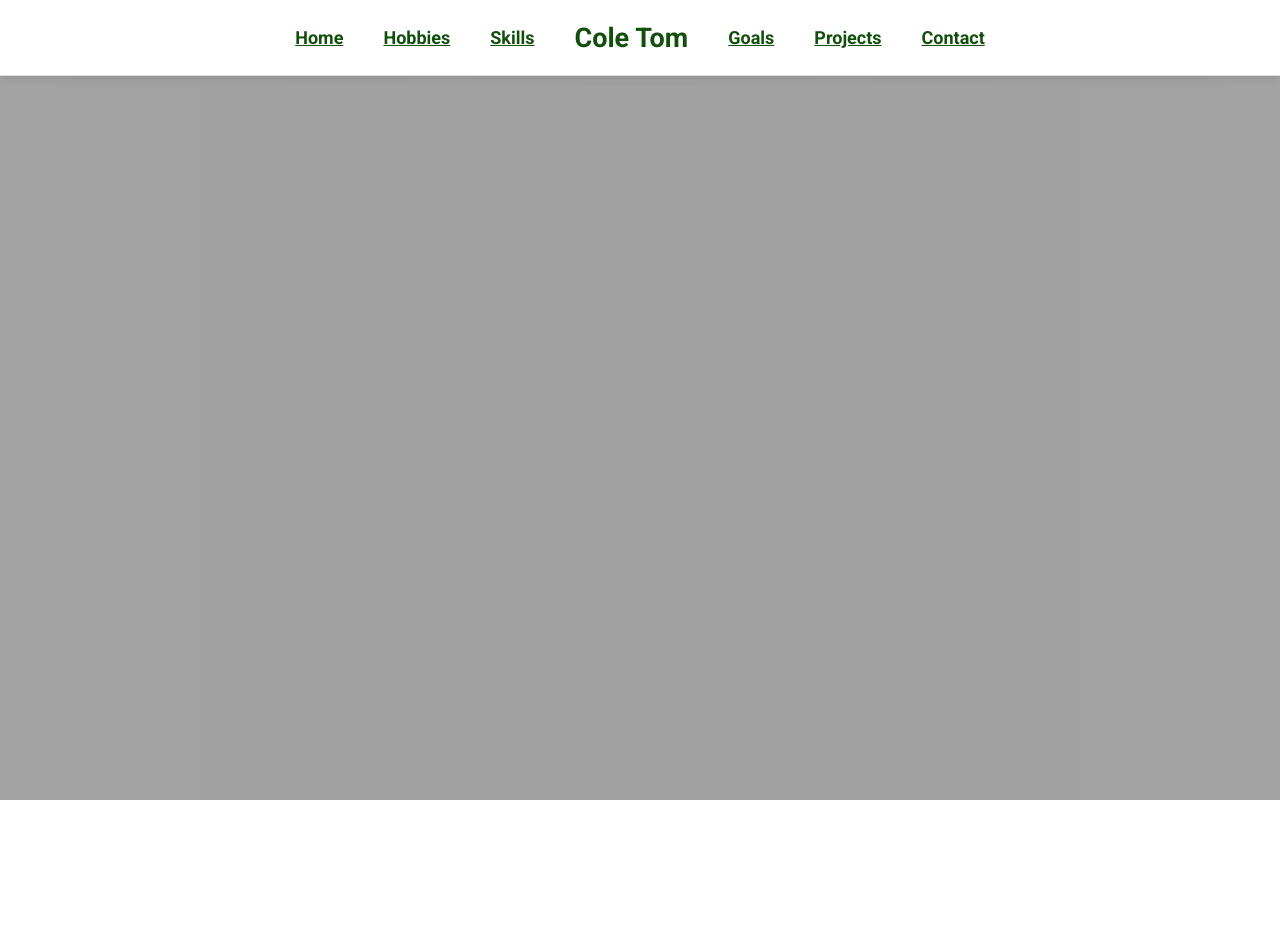
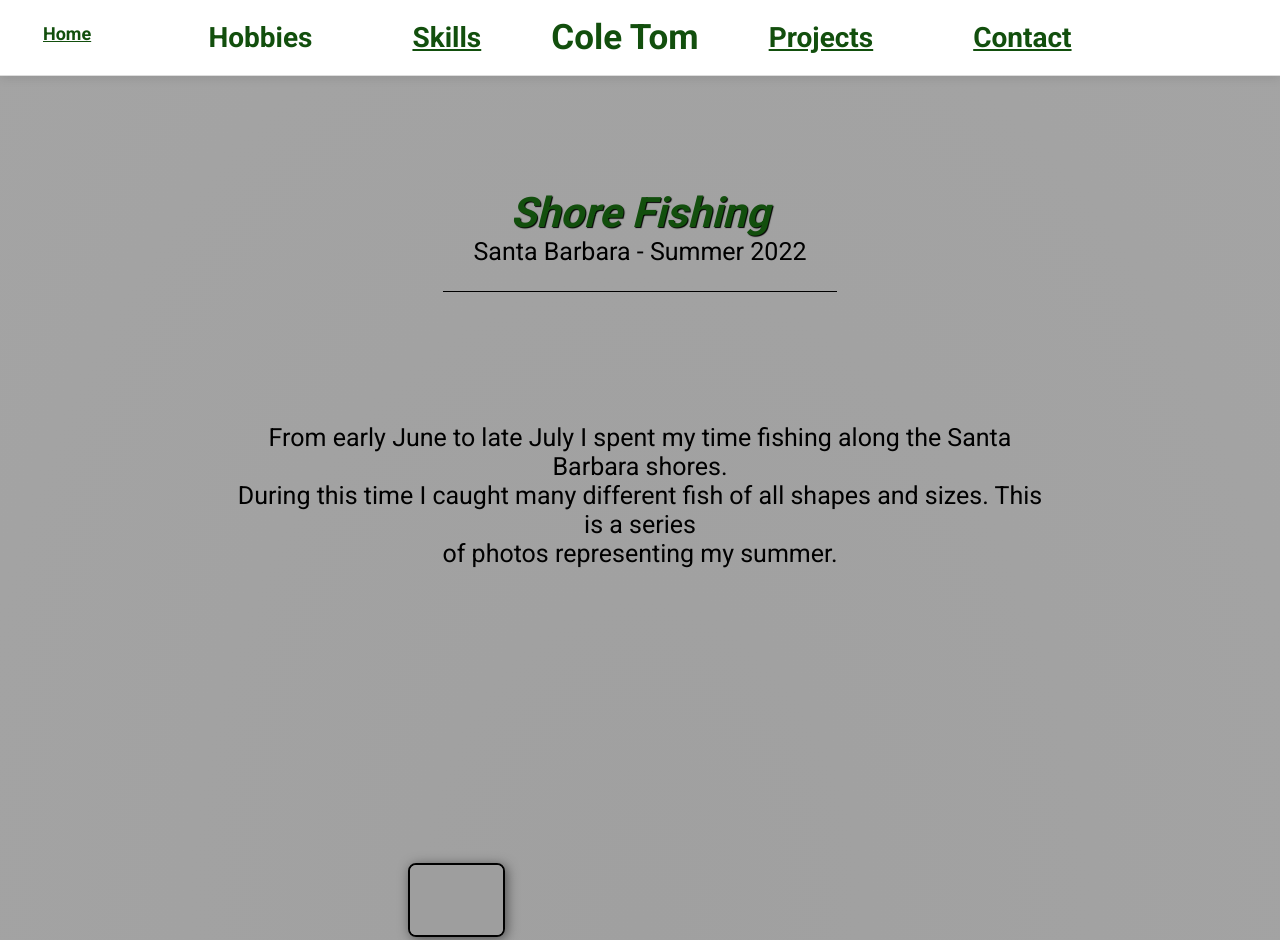
Before and after one commit to coletom22/coletom22.github.io, a plain HTML site: page hobbies.html in a window 1280 px wide. Shown: the top 940 px of the page. Before the commit the page ends 800 px from the top, so only its background shows below. Drawn offline with Linux system fonts and the light colour scheme; grey boxes are pictures that could not be loaded.

Commit message:
temp commit

```diff
--- a/hobbies.html
+++ b/hobbies.html
@@ -7,15 +7,50 @@
 </head>
 
 <body>
+    <section id = "main">
+        <nav>
+          <li class="left"><a href="index.html">Home</a></li>
+          <section class="center">
+            <a href="hobbies.html" id = "current">Hobbies</a>
+            <a href="skills.html">Skills</a>
+            <h1>Cole Tom</h1>
+            <a href="projects.html">Projects</a>
+            <a href="contact.html">Contact</a>
+          </section>
+        </nav>
 
-    <nav>
-        <a href = "index.html" id = "first">Home</a>
-        <a href = "hobbies.html">Hobbies</a>
-        <a href = "skills.html">Skills</a>
-        <h1>Cole Tom</h1>
-        <a href = "goals.html">Goals</a>
-        <a href = "projects.html">Projects</a>
-        <a href = "contact.html" id = "last">Contact</a>
-    </nav>
+        <div id = "hobby-1">
+            <container class = "sec" id = "sec1">
+                <p id = "fishing">Shore Fishing</p>
+                <p id = "date">Santa Barbara - Summer 2022</p>
+            </container>
+            <container class = "sec" id = "sec2">
+                <p>
+                    From early June to late July I spent my time fishing along the Santa Barbara shores.<br>
+                    During this time I caught many different fish of all shapes and sizes. This is a series<br>
+                    of photos representing my summer.
+                </p>
+            </container>
+            <container class = "sec">
+                <img src="images/guitarFish.JPEG" alt="Guitar Fish">
+                <p>
+
+                </p>
+            </container>
+            <container class = "sec" id = "title">
+                <h3>Create Trip</h3>
+            </container>
+            <hr>
+            <container class = "sec">
+                <p>
+                    Once you are navigated to the create screen<br>
+                    there is a prompt to enter a <em>trip name</em> and unique<br>
+                    <em>code</em>. This code is how other users will be able<br>
+                    to join your trip.
+                </p>
+                <img src="images/cabezon.jpg" alt="Create trip name and code">
+            </container>
+        </div>
+    </container>
 </body>
 </html>
--- a/style/style.css
+++ b/style/style.css
@@ -453,3 +453,50 @@ hr {
 h3 {
   margin:0;
 }
+#hobby-1 {
+  margin: 10vh auto;
+  display: grid;
+  grid-gap: 10px;
+  grid-template-rows: 40vh 20vh 80vh 20vh;
+  grid-template-columns: 1fr;
+  align-items: center;
+  justify-items: center;
+}
+
+container.sec {
+  display: flex;
+  align-items: center;
+}
+container.sec p {
+
+  margin: 0 30px;
+  font-size: 25px;
+  text-align: center;
+}
+
+container.sec p em {
+  color:rgb(103, 80, 164);
+}
+container.sec img{
+  border-radius: 8px;
+  width: 20%;
+  height: 20%;
+  box-shadow: 2px 2px 12px rgba(0, 0, 0, 0.5);
+}
+container#sec1 {
+  display: block;
+  padding-bottom: 25px;
+  border-bottom: 1px solid black;
+}
+container#sec2 {
+  margin-top: 30px;
+  padding: 0 15vw;
+  margin-bottom: 20px;
+}
+#fishing {
+  color: #124F0D;
+  font-size: 42px;
+  font-style: italic;
+  font-weight:900;
+  text-shadow: 1px 1px 1px black;
+}
```
Also changed, not shown: index.html (+1 -8 lines), projects.html (+4 -4 lines), images/cabezon.jpg (added), 2 other files.
